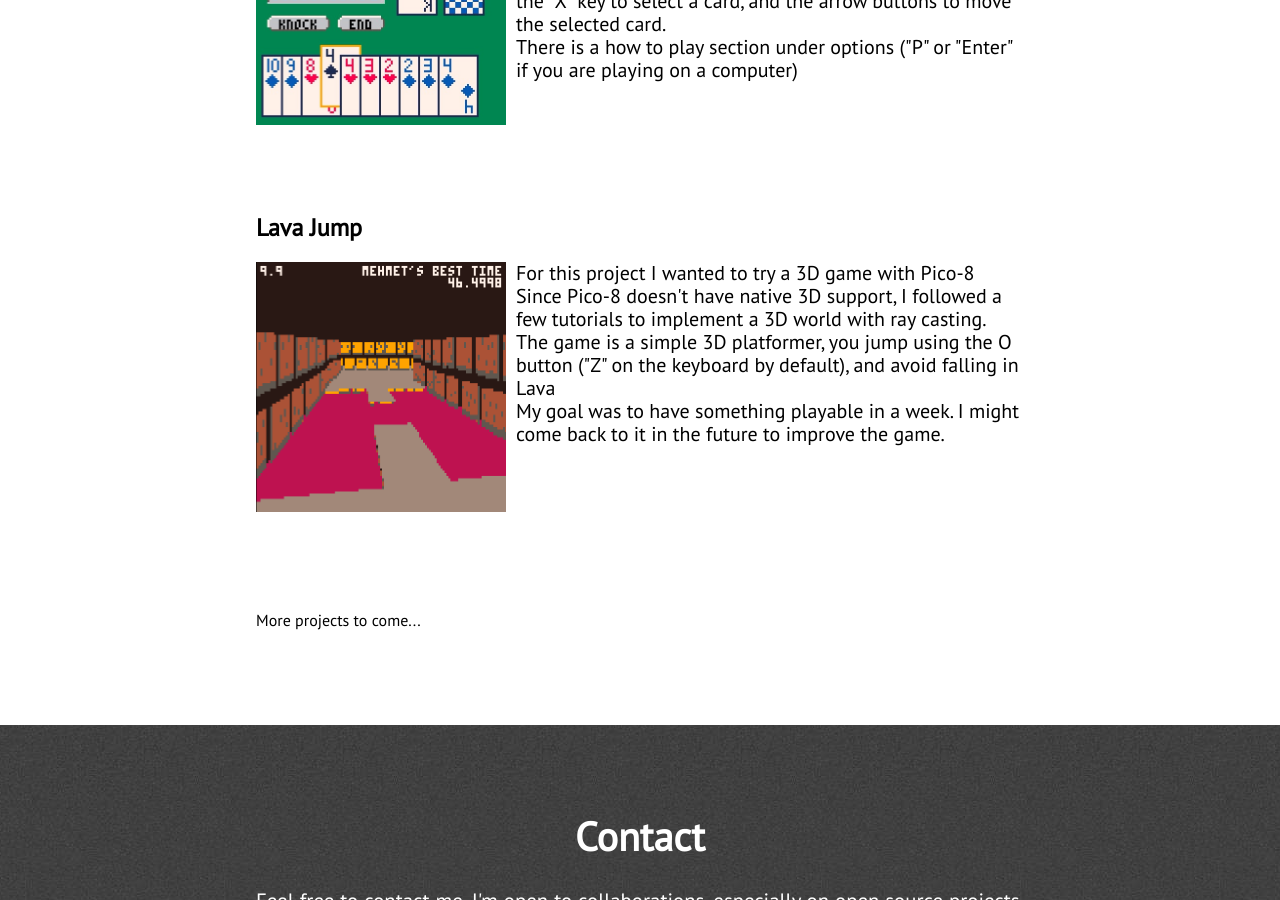
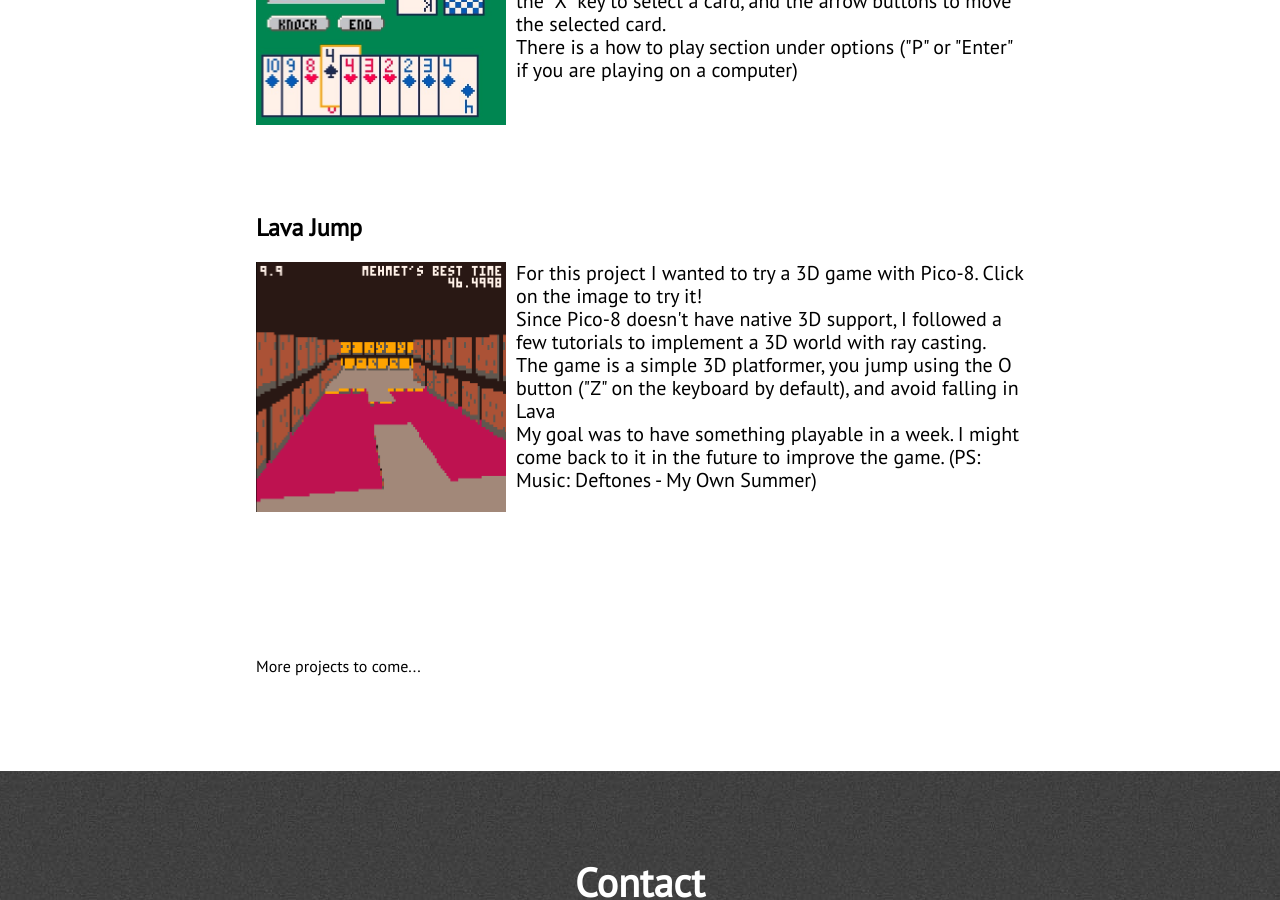
Before and after one commit to mkoseoglu091/mkoseoglu091.github.io, a Jekyll site: the page built from index.html, in a window 1280 px wide and 900 px high, scrolled down 3435 px. Built offline with Jekyll 4.4.1, drawn with Linux system fonts in a browser that asks for light colours; nearby versions of some CDN libraries.

Commit message:
Update projects.html

```diff
--- a/_includes/projects.html
+++ b/_includes/projects.html
@@ -53,7 +53,7 @@
                 <h2>Lava Jump</h2>
                 <a href="3dgame.html">
                     <img alt="Gin Rummy" src="../assets/images/lavaJump_PS.png" width="250" height="250" style="padding-right: 10px;"></a>
-                <p style="font-size: 20px;">For this project I wanted to try a 3D game with Pico-8<br>Since Pico-8 doesn't have native 3D support, I followed a few tutorials  to implement a 3D world with ray casting.<br>The game is a simple 3D platformer, you jump using the O button ("Z" on the keyboard by default), and avoid falling in Lava<br>My goal was to have something playable in a week. I might come back to it in the future to improve the game.</p>
+                <p style="font-size: 20px;">For this project I wanted to try a 3D game with Pico-8. Click on the image to try it!<br>Since Pico-8 doesn't have native 3D support, I followed a few tutorials  to implement a 3D world with ray casting.<br>The game is a simple 3D platformer, you jump using the O button ("Z" on the keyboard by default), and avoid falling in Lava<br>My goal was to have something playable in a week. I might come back to it in the future to improve the game. (PS: Music: Deftones - My Own Summer)</p>
 
                 <br>
                 <br>
```
